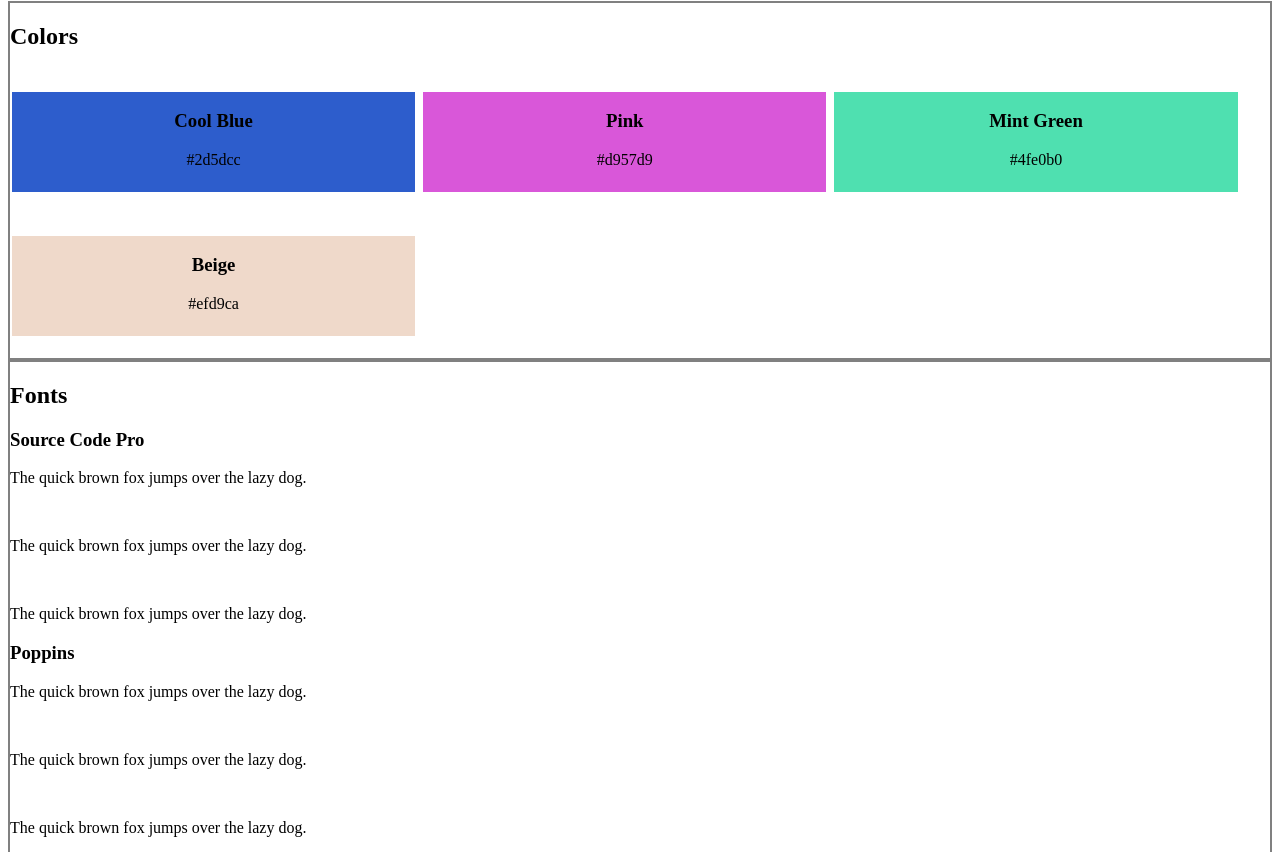
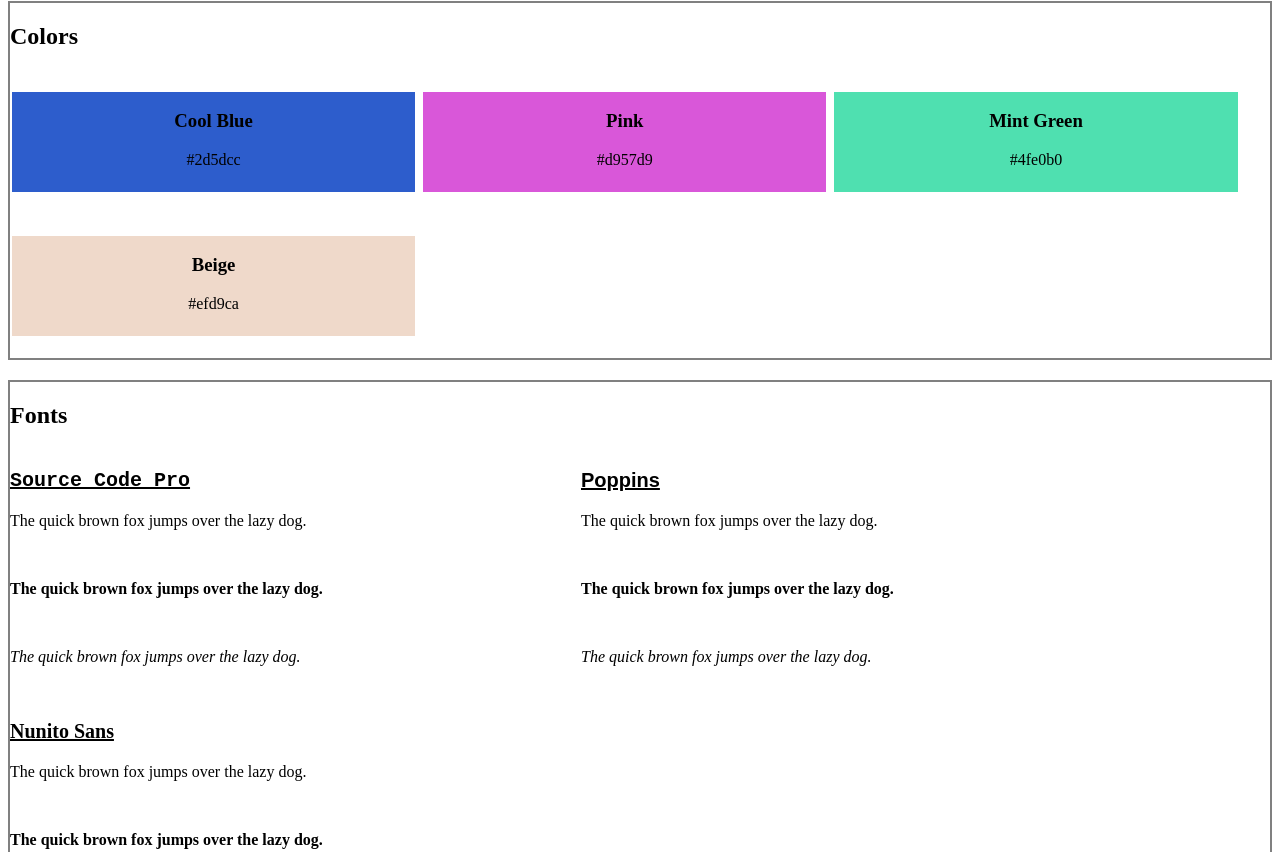
Before and after one commit to lfollis/style-guide-project, a plain HTML site: page index.html in a window 1280 px wide. Shown: the part 79-931 px from the top of the page. Drawn offline with Linux system fonts and the light colour scheme.

Commit message:
added css styling to fonts

```diff
--- a/Resources/style.css
+++ b/Resources/style.css
@@ -7,6 +7,7 @@ h1 {
 /*!--sections--*/
 div.section-box {
     border: 2px solid gray;
+    margin-top: 20px;
 }
 
 div.color-container {
@@ -52,3 +53,33 @@ div.beige {
     margin: 20px auto;
     min-height: 100px;
 }
+
+div.font-panel {
+    width: 45%;
+    display: inline-block;
+}
+
+h3.font-label {
+    font-size: 20px;
+    text-decoration: underline;
+}
+
+p.bold {
+    font-weight: bold;
+}
+
+p.italic {
+    font-style: italic;
+}
+
+h3.source-code-pro {
+    font-family: "source code pro", monospace;
+}
+
+h3.poppins {
+    font-family: "Poppins", sans-serif;
+}
+
+h3.nunito-sans {
+    font-family: "Nunito Sans", sans-serif;
+}
--- a/index.html
+++ b/index.html
@@ -31,20 +31,20 @@
         </div>
         <div class="section-box">
             <h2>Fonts</h2>
-            <div class="font-box">
-                <h3>Source Code Pro</h3>
+            <div class="font-panel">
+                <h3 class="font-label source-code-pro">Source Code Pro</h3>
                 <p>The quick brown fox jumps over the lazy dog.</p><br>
                 <p class="bold">The quick brown fox jumps over the lazy dog.</p><br>
                 <p class="italic">The quick brown fox jumps over the lazy dog.</p>
             </div>
-            <div class="font-box">
-                <h3>Poppins</h3>
+            <div class="font-panel">
+                <h3 class="font-label poppins">Poppins</h3>
                 <p>The quick brown fox jumps over the lazy dog.</p><br>
                 <p class="bold">The quick brown fox jumps over the lazy dog.</p><br>
                 <p class="italic">The quick brown fox jumps over the lazy dog.</p>
             </div>
-            <div class="font-box">
-                <h3>Nunito Sans</h3>
+            <div class="font-panel"></div>
+                <h3 class="font-label nunito sans">Nunito Sans</h3>
                 <p>The quick brown fox jumps over the lazy dog.</p><br>
                 <p class="bold">The quick brown fox jumps over the lazy dog.</p><br>
                 <p class="italic">The quick brown fox jumps over the lazy dog.</p>
```
